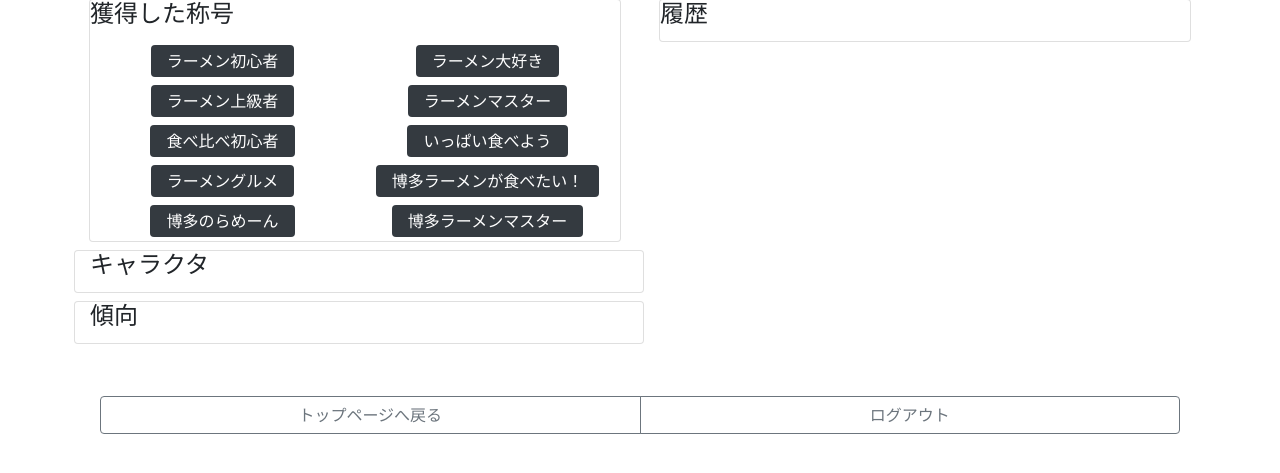
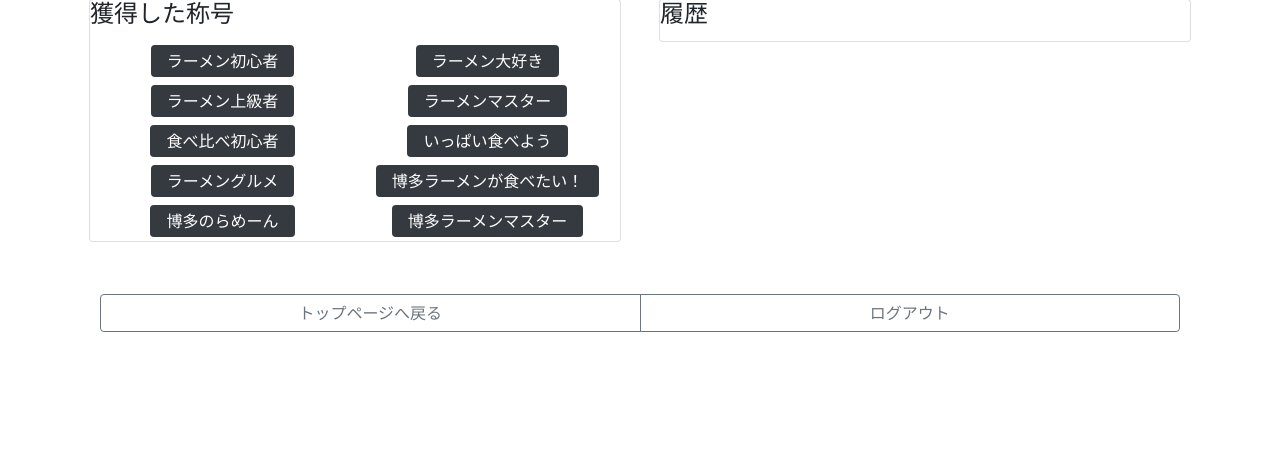
Before and after one commit to fulutori/NinnNiku, a PHP site: page /mypage.php in a window 1280 px wide. Shown: the part 232-705 px from the top of the page. Run offline with PHP 8.4, Linux system fonts and the light colour scheme; a user stored in the database is signed in; data comes from the database, SQL or seed files in the repository; data that the repository does not hold is empty; a stand-in replaces the project's code that opens the database connection.

Commit message:
Update mypage.php

```diff
--- a/mypage.php
+++ b/mypage.php
@@ -17,6 +17,8 @@ $user_id = $id;
 <meta name="viewport" content="width=device-width, initial-scale=1">
 <link rel="stylesheet" href="https://stackpath.bootstrapcdn.com/bootstrap/4.3.1/css/bootstrap.min.css" integrity="sha384-ggOyR0iXCbMQv3Xipma34MD+dH/1fQ784/j6cY/iJTQUOhcWr7x9JvoRxT2MZw1T" crossorigin="anonymous">
 <link rel="stylesheet" type="text/css" media="screen" href="style.css" />
+<link rel="shortcut icon" href="assets/favicon.ico" />
+<link rel="icon" type="image/vnd.microsoft.icon" href="assets/favicon.ico"/>
 <style type="text/css">
 @media (min-width: 992px) {
 	#name{min-height:40vh;}
@@ -136,14 +138,16 @@ $user_id = $id;
 		</div>
 	</div>
 </div>
+<!--
 <div class="card m-1 col-lg-6">
 	<h4 class="card-title">キャラクタ</h4>
-	<!--phpで全表示を書く-->
+
 </div>
 <div class="card m-1 col-lg-6">
 	<h4 class="card-title">傾向</h4>
-	<!--phpで全表示を書く-->
+
 </div>
+-->
 </div>
 <div id="setting" class="col-12 btn-group d-flex my-5" role="group">
 	<a class="btn btn-outline-secondary w-100" href="./">トップページへ戻る</a>
```
